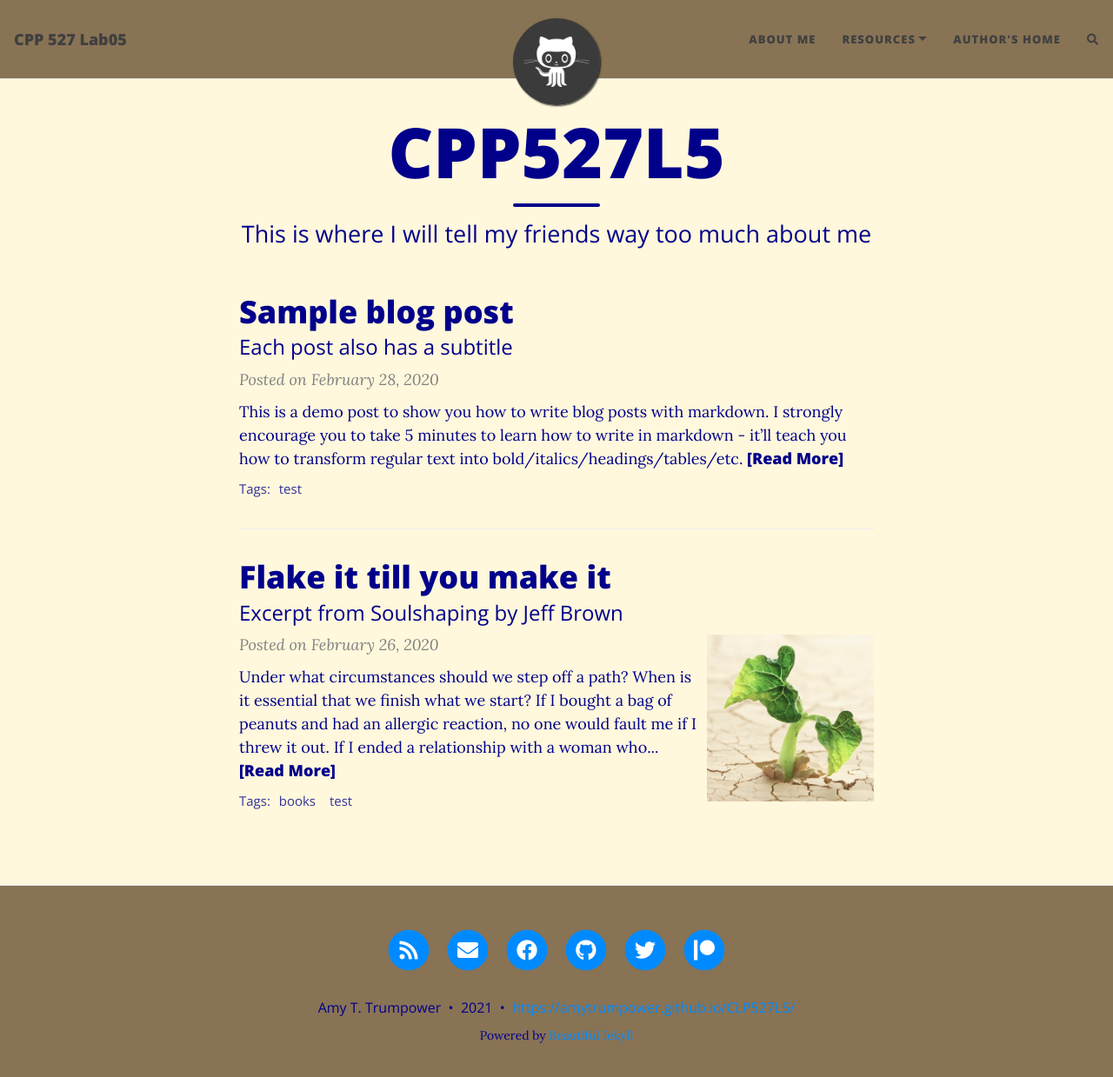
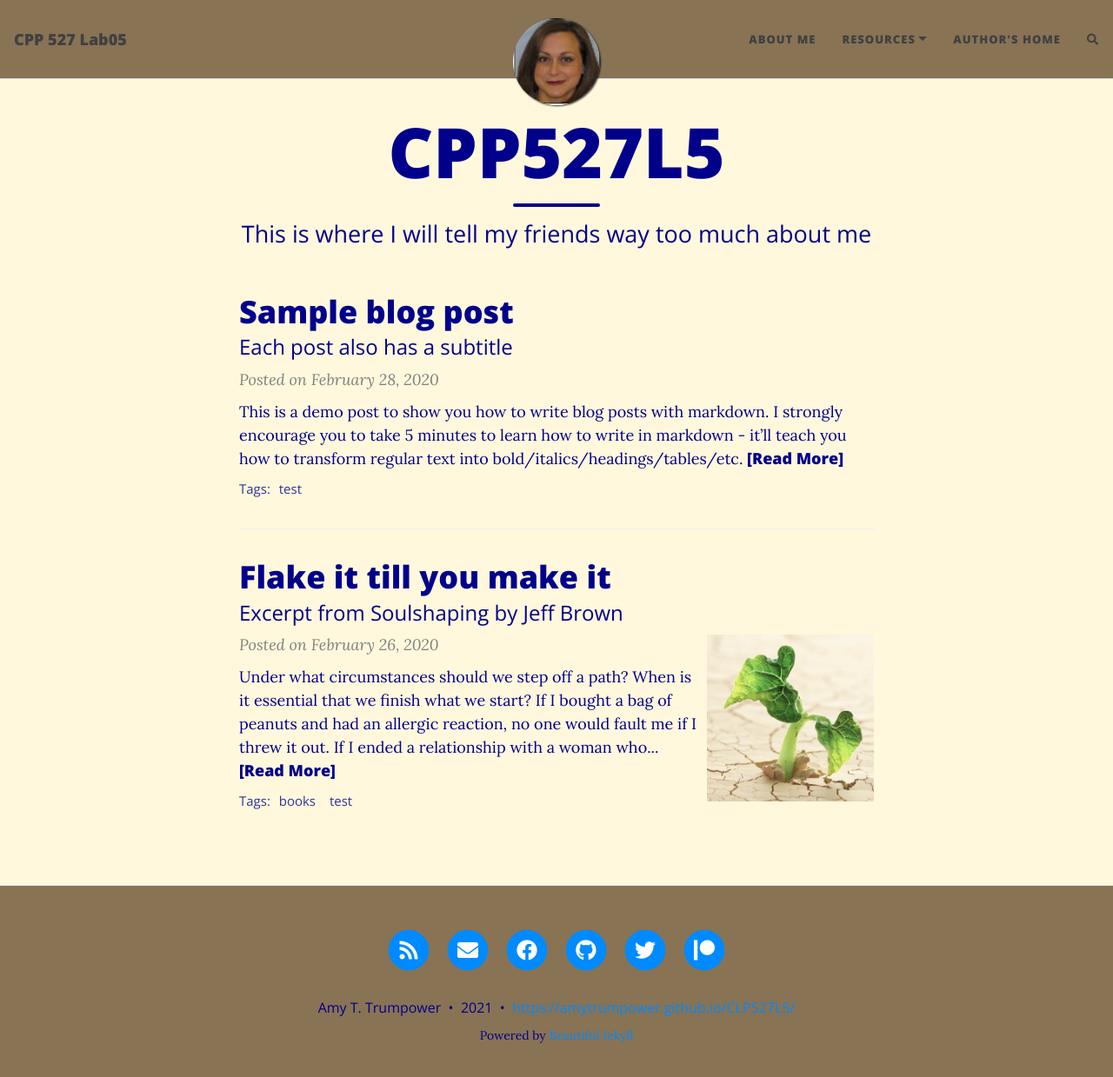
Before and after one commit to AmyTrumpower/CLP527L5, a Jekyll site: the page built from index.md, in a window 1280 px wide and 1252 px high. Shown: the top 1239 px of the window at 87% size. Built offline with Jekyll 4.4.1, drawn with Linux system fonts in a browser that asks for light colours; nearby versions of some CDN libraries; comment, search, counter and statistics services are not loaded.

Commit message:
Update _config.yml

```diff
--- a/_config.yml
+++ b/_config.yml
@@ -24,7 +24,7 @@ navbar-links:
 
 # Image to show in the navigation bar - works best with a square image
 # Remove this parameter if you don't want an image in the navbar
-avatar: "/assets/img/avatar-icon.png"
+avatar: "/assets/img/badgepic.jpg"
 
 # By default, the image is cut into a circle. You can disable this behaviour by setting 'round-avatar: false'
 round-avatar: true
```
